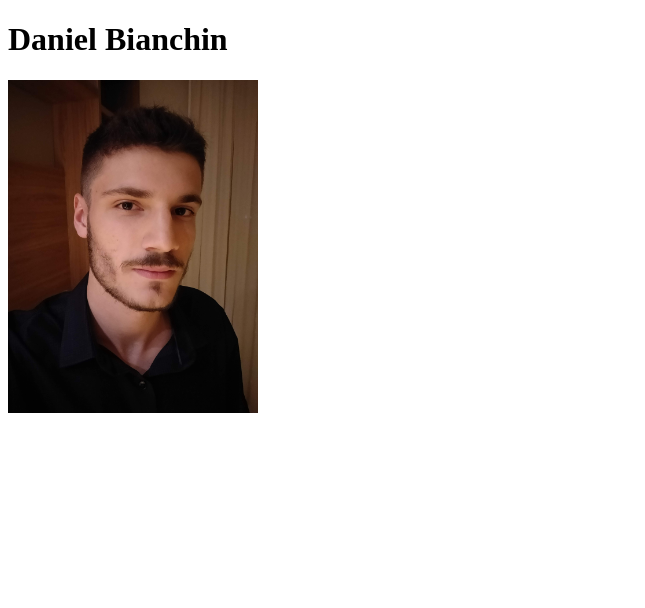
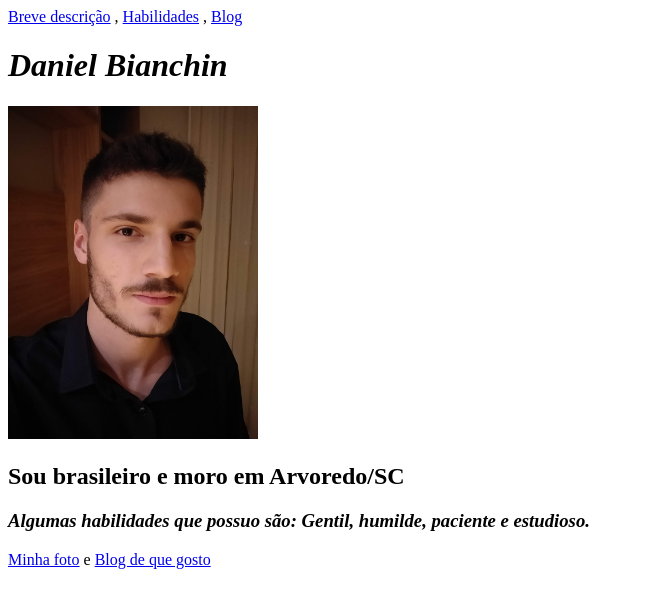
Before and after one commit to danielBianchin/danielBianchin.github.io, a plain HTML site: page index.html in a window 1280 px wide. Shown: the whole page, without its empty margins (0-645 px from the left). Drawn offline with Linux system fonts and the light colour scheme.

Commit message:
Adicionados descrição, habilidades, links e índice

```diff
--- a/index.html
+++ b/index.html
@@ -7,9 +7,24 @@
     <title>Daniel Bianchin</title>
 </head>
 <body>
+    <a href="#descricao">Breve descrição</a> ,
+    <a href="#habilidades">Habilidades</a> ,
+    <a href="#blog">Blog</a>
+
     <h1>
-        Daniel Bianchin
+       <i>Daniel Bianchin</i>
     </h1>
+
     <img width="250" src="/imagens/daniel.jpg" alt="Daniel de camisa social posa para foto">
+
+    <a name="descricao"> </a>
+    <h2>Sou brasileiro e moro em Arvoredo/SC </h2>
+
+    <a name="habilidades"></a>
+    <h3><i>Algumas habilidades que possuo são: Gentil, humilde, paciente e estudioso.</i> </h3>
+
+    <a href="/imagens/daniel.jpg">Minha foto</a> e
+    <a name="blog"></a> <a href="https://flaviogomes.grandepremio.com.br/">Blog de que gosto</a>
+
 </body>
 </html>
```
